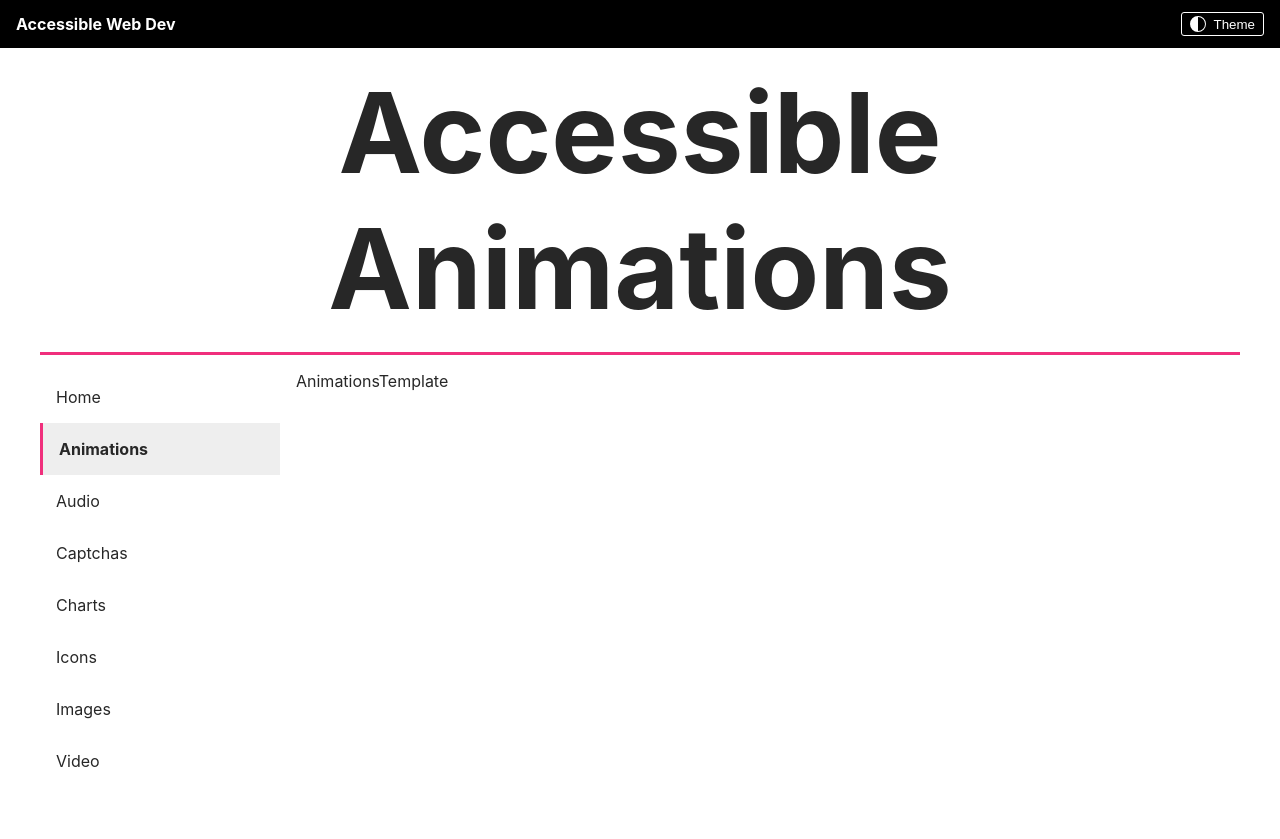
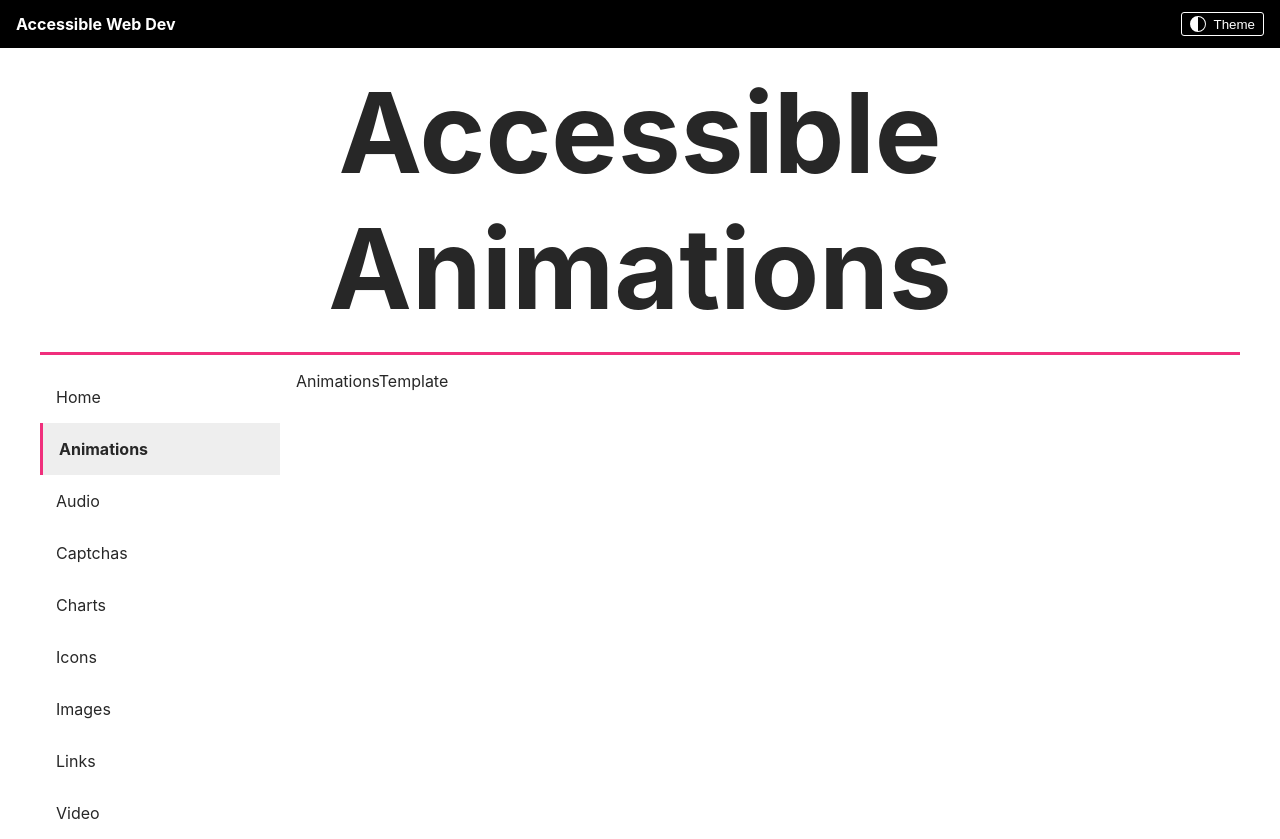
Before and after one commit to wizard0918/AcessibleWebDev, a Next.js app: page /animations in a window 1280 px wide. Before the commit the page ends 800 px from the top, so only its background shows below. Built offline with nearby package versions, Linux system fonts and the light colour scheme.

Commit message:
Create LinksTemplate, and add it to ContentPage. Add template data to config file.

```diff
--- /dev/null
+++ b/components/ContentTemplates/LinksTemplate.tsx
@@ -0,0 +1,7 @@
+import React from "react"
+
+const LinksTemplate = () => {
+	return <div>LinksTemplate</div>
+}
+
+export default LinksTemplate
--- a/data/pages.ts
+++ b/data/pages.ts
@@ -24,5 +24,6 @@ export const pages: IPage[] = [
 	},
 	{ name: "Icons", href: "/icons", content: "icons" },
 	{ name: "Images", href: "/images", content: "images" },
+	{ name: "Links", href: "/links", content: "links" },
 	{ name: "Video", href: "/video", content: "video" },
 ]
--- a/pages/[content].tsx
+++ b/pages/[content].tsx
@@ -12,6 +12,7 @@ import Captchas from "../components/ContentTemplates/CaptchasTemplate"
 import Charts from "../components/ContentTemplates/ChartsTemplate"
 import Icons from "../components/ContentTemplates/IconsTemplate"
 import Images from "../components/ContentTemplates/ImagesTemplate"
+import Links from "../components/ContentTemplates/LinksTemplate"
 import Video from "../components/ContentTemplates/VideoTemplate"
 
 interface IProps {
@@ -36,6 +37,7 @@ const ContentPage: NextPage = (props) => {
 					{page === "charts" && <Charts />}
 					{page === "icons" && <Icons />}
 					{page === "images" && <Images />}
+					{page === "links" && <Links />}
 					{page === "video" && <Video />}
 				</>
 			</Layout>
```
